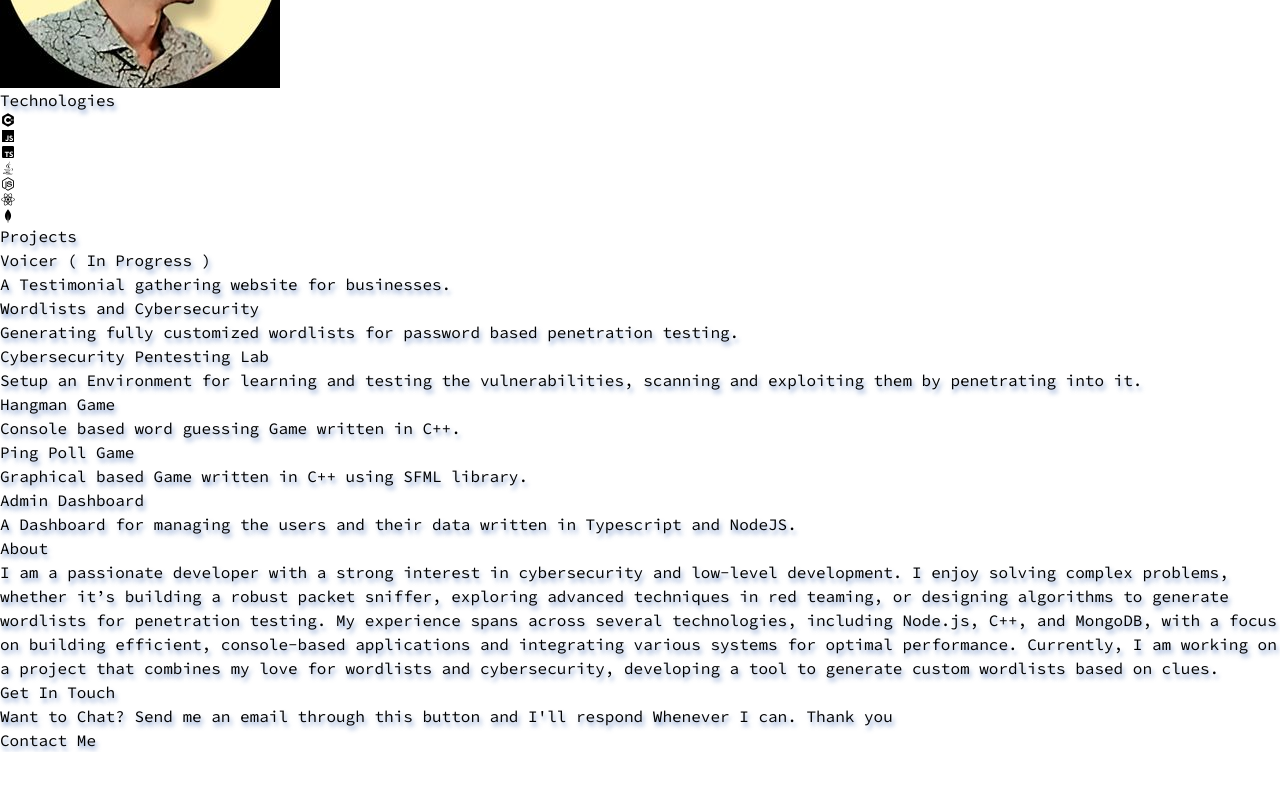
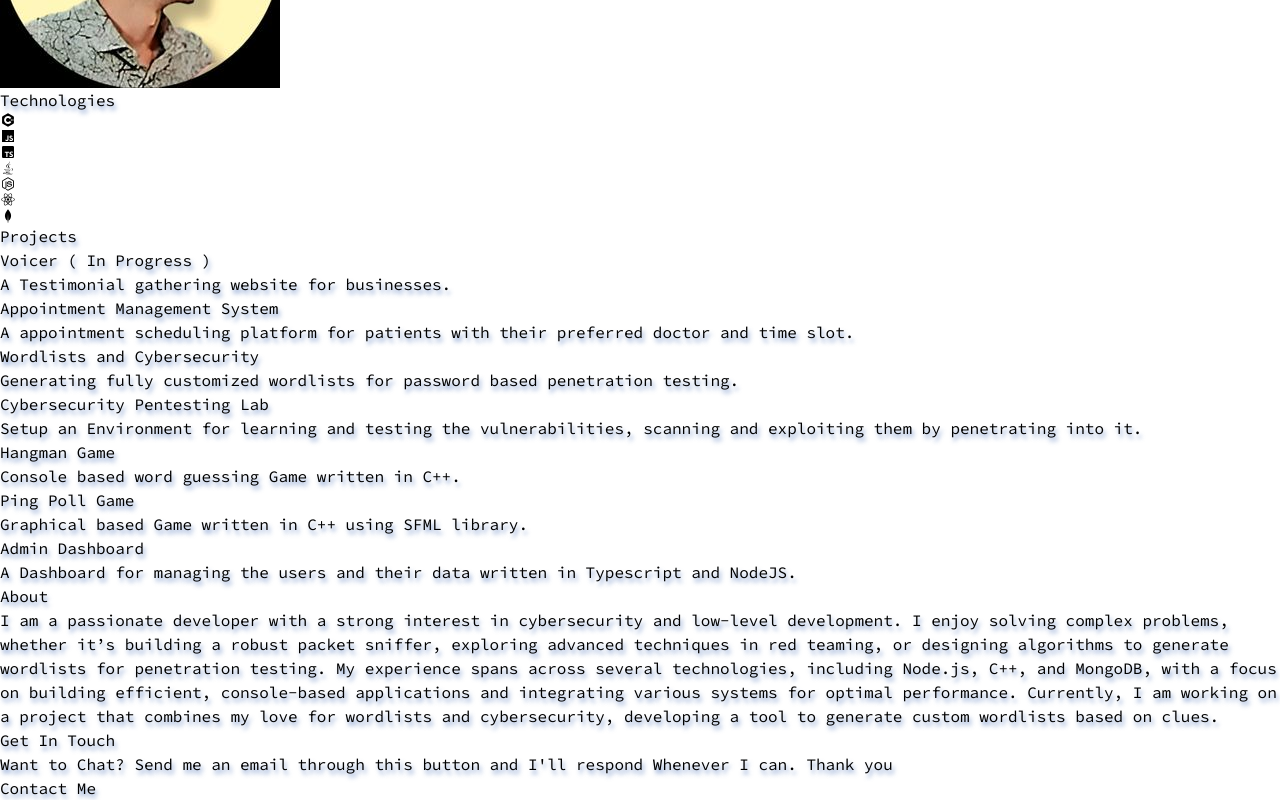
Before and after one commit to TejasKakani/myportfolio, a React (Vite) app: page / in a window 1280 px wide. Shown: the part 558-1358 px from the top of the page. Before the commit the page ends 1310 px from the top, so only its background shows below. Built offline with nearby package versions, Linux system fonts and the light colour scheme.

Commit message:
configured tailwind bugs

```diff
--- a/src/App.jsx
+++ b/src/App.jsx
@@ -16,7 +16,7 @@ function App() {
   });
 
   return (
-    <>
+    <div>
         <video src="background.mp4" loop autoPlay muted className="fixed top-0 left-0 object-cover -z-10 w-full h-full" />
         <motion.div
         style={{ scaleX }}
@@ -28,7 +28,7 @@ function App() {
         <Projects />
         <About />
         <Contact />
-    </>
+    </div>
   )
 }
 
--- a/src/components/About.jsx
+++ b/src/components/About.jsx
@@ -1,7 +1,7 @@
 function About() {
     return (
       <div id="about" className="h-screen flex flex-col justify-center items-center">
-          <h1 className="pt-28 justify-self-center text-4xl font-bold bg-gradient-to-r from-purple-500 via-pink-500 to-red-500 bg-clip-text text-transparent">About</h1>
+          <h1 className=" justify-self-center text-4xl font-bold bg-gradient-to-r from-purple-500 via-pink-500 to-red-500 bg-clip-text text-transparent">About</h1>
             <p className="text-white justify-self-center p-10 leading-8">
             I am a passionate developer with a strong interest in cybersecurity and low-level development. I enjoy solving complex problems, whether it’s building a robust packet sniffer, exploring advanced techniques in red teaming, or designing algorithms to generate wordlists for penetration testing. My experience spans across several technologies, including Node.js, C++, and MongoDB, with a focus on building efficient, console-based applications and integrating various systems for optimal performance.
             Currently, I am working on a project that combines my love for wordlists and cybersecurity, developing a tool to generate custom wordlists based on clues.
--- a/src/components/Contact.jsx
+++ b/src/components/Contact.jsx
@@ -3,7 +3,7 @@ import {motion} from 'framer-motion';
 function Contact() {
   return (
     <div id="contact" className="h-screen flex flex-col justify-center items-center">
-        <h1 className="pt-28 text-4xl font-bold bg-gradient-to-r from-purple-500 via-pink-500 to-red-500 bg-clip-text text-transparent">Get In Touch</h1>
+        <h1 className=" text-4xl font-bold bg-gradient-to-r from-purple-500 via-pink-500 to-red-500 bg-clip-text text-transparent">Get In Touch</h1>
         <p className="text-white m-10">Want to Chat? Send me an email through this button and I'll respond Whenever I can. Thank you</p>
         <motion.div
         whileHover={{ scale: 1.1 }}
--- a/src/components/Header.jsx
+++ b/src/components/Header.jsx
@@ -34,7 +34,7 @@ function Header() {
   }
 
   return (
-    <div id="header" className="fixed flex w-full p-5 z-10 justify-around text-white backdrop-blur-md shadow-lg">
+    <div id="header" className="fixed flex w-screen p-5 z-10 justify-around text-white backdrop-blur-md shadow-lg">
       <text className="text-lg">My Portfolio</text>
       <List classes="hidden md:flex space-x-6 text-lg" />
       {showMenu ? (
--- a/src/components/Hero.jsx
+++ b/src/components/Hero.jsx
@@ -3,7 +3,7 @@ import { motion } from "framer-motion";
 function Hero() {
 
   return (
-    <div id="hero" className="flex justify-evenly py-40 h-full items-center w-full min-h-screen ">
+    <div id="hero" className="flex justify-evenly py-40 items-center w-screen h-screen ">
         <div className="p-20">
             <h1 className="text-4xl font-bold bg-gradient-to-r from-purple-500 via-pink-500 to-red-500 bg-clip-text text-transparent">Tejas Kakani</h1>
             <h2 className="bg-gradient-to-r from-purple-500 via-pink-500 to-red-500 bg-clip-text text-transparent">Software Developer</h2>
--- a/src/components/Projects.jsx
+++ b/src/components/Projects.jsx
@@ -17,7 +17,7 @@ function Card({title, description, link}) {
         >
             <div className="bg-white p-4 rounded-lg shadow-lg h-96 w-80">
                 <h1 className="font-bold text-xl text-center">{title}</h1>
-                <p className="text-center text-wrap overflow-hidden">{description}</p>
+                <p className="text-center text-xl text-wrap overflow-hidden">{description}</p>
             </div>
         </motion.div>
     );
@@ -28,9 +28,10 @@ function Projects() {
   return (
     <>
     <div id="projects" className="h-screen flex flex-col justify-center items-center">
-      <h1 className="pt-28 justify-self-center text-4xl font-bold bg-gradient-to-r from-purple-500 via-pink-500 to-red-500 bg-clip-text text-transparent">Projects</h1>
-        <div className="flex p-20 gap-4 overflow-x-auto">
+      <h1 className=" justify-self-center text-4xl font-bold bg-gradient-to-r from-purple-500 via-pink-500 to-red-500 bg-clip-text text-transparent">Projects</h1>
+        <div className="flex p-20 gap-4 overflow-x-auto w-screen">
             <Card title="Voicer ( In Progress )" description="A Testimonial gathering website for businesses." />
+            <Card title="Appointment Management System" description="A appointment scheduling platform for patients with their preferred doctor and time slot." />
             <Card title="Wordlists and Cybersecurity" description="Generating fully customized wordlists for password based penetration testing." />
             <Card title="Cybersecurity Pentesting Lab" description="Setup an Environment for learning and testing the vulnerabilities, scanning and exploiting them by penetrating into it." />
             <Card title="Hangman Game" description="Console based word guessing Game written in C++." />
--- a/src/components/Technologies.jsx
+++ b/src/components/Technologies.jsx
@@ -28,8 +28,8 @@ function Effect({children}){
 function Technologies() {
   return (
     <div id="technologies" className="h-screen flex flex-col justify-center items-center">
-      <h1 className="pt-28 justify-self-center text-4xl font-bold bg-gradient-to-r from-purple-500 via-pink-500 to-red-500 bg-clip-text text-transparent">Technologies</h1>
-        <div className="flex p-40 gap-4 overflow-x-auto">
+      <h1 className=" justify-self-center text-4xl font-bold bg-gradient-to-r from-purple-500 via-pink-500 to-red-500 bg-clip-text text-transparent">Technologies</h1>
+        <div className="flex p-40 gap-4 overflow-x-auto w-screen">
         <Effect>
             <BiLogoCPlusPlus className="text-9xl text-blue-500" />
             <BiLogoJavascript className="text-9xl text-yellow-500" />
```
Also changed, not shown: 5 other files (tests, documents, lock files or other folders).
